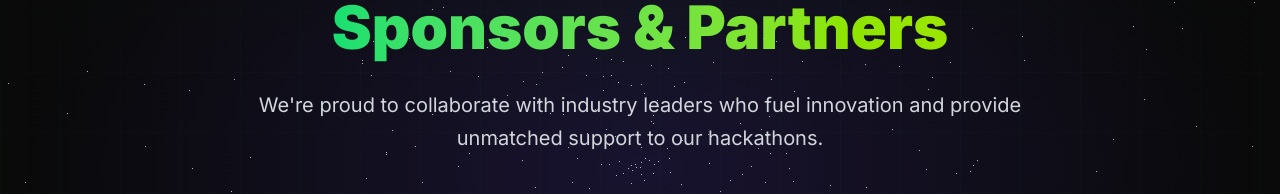
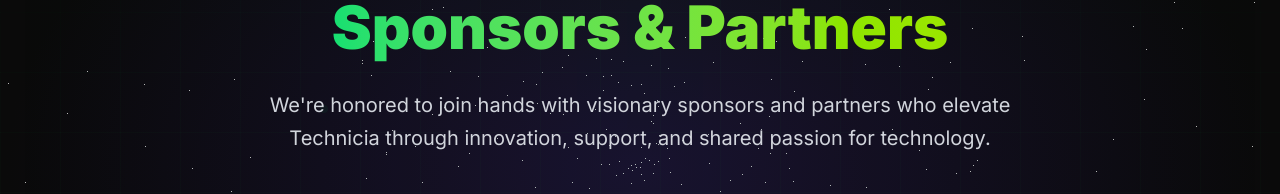
Before and after one commit to Targter/TECH25, a Next.js app: page /sponsors in a window 1280 px wide. Shown: the part 232-426 px from the top of the page. Built offline with nearby package versions, Linux system fonts and the light colour scheme.

Commit message:
Update sponsors-grid.tsx

```diff
--- a/components/sponsors/sponsors-grid.tsx
+++ b/components/sponsors/sponsors-grid.tsx
@@ -233,7 +233,7 @@
             animate={{ opacity: 1, y: 0 }}
             transition={{ duration: 0.8, delay: 0.6 }}
           >
-            We&apos;re proud to collaborate with industry leaders who fuel innovation and provide unmatched support to our hackathons.
+            We&apos;re honored to join hands with visionary sponsors and partners who elevate Technicia through innovation, support, and shared passion for technology.
           </motion.p>
         </motion.div>
 
```
